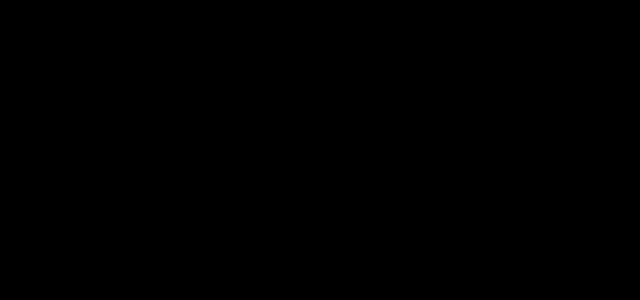
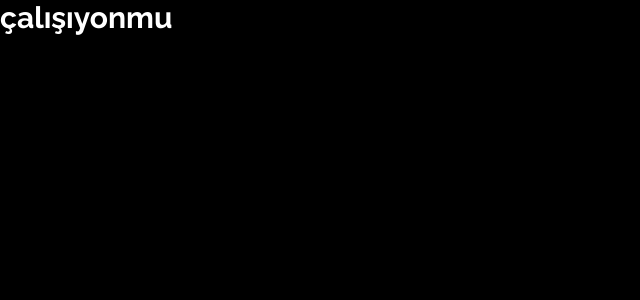
Before and after one commit to ulascan54/fylo-frontend, a Vue app: page / in a window 1280 px wide. Shown: the top 300 px of the page, without its empty margins (0-640 px from the left). Built offline with nearby package versions, Linux system fonts and the light colour scheme.

Commit message:
bütün yarımdcı componentler hazırlandı

```diff
--- a/index.html
+++ b/index.html
@@ -9,6 +9,7 @@
     <link href="https://fonts.googleapis.com/css2?family=Open+Sans:wght@400;700&family=Raleway:wght@400;700&display=swap" rel="stylesheet">
     <link href="https://fonts.googleapis.com/css2?family=Material+Icons"
       rel="stylesheet">
+      <link href="https://fonts.googleapis.com/css2?family=Material+Icons" rel="stylesheet">
     <title>Vite App</title>
   </head>
   <body>
--- a/src/App.vue
+++ b/src/App.vue
@@ -1,13 +1,19 @@
 <template>
     <div>
         <!-- <Button :text="'çalışıyonmu lan'" :size="'w-72 h-14'"/> -->
-        <!-- <Detail :position="'text-center'"  :size="'12px'">
+        <!-- <Detail :extra="'text-center'">
             <template #default >
                 Lorem ipsum dolor sit amet consectetur adipisicing elit. Tempore dolorum ipsum beatae, deserunt mollitia aut delectus exercitationem libero laboriosam odit saepe id provident temporibus. Autem repudiandae consectetur facilis laborum quidem.
             </template>
         </Detail> -->
         <!-- <Logo/> -->
-        <!-- <Link :text="'features'" /> -->
+        <!-- <Link :text="'features'" :link="''" /> -->
+        <!-- <LinkBlue :text="'See how fylo works'" :link="''"/> -->
+        <Title :extra="''">
+            <template #default>
+                çalışıyonmu
+            </template>
+        </Title>
     </div>
 </template>
 
--- a/src/assets/style.css
+++ b/src/assets/style.css
@@ -15,7 +15,20 @@
     .btn-blue {
       @apply rounded-full bg-gradient-to-r from-g-call-cyan to-g-call-blue font-bold ;
     }
-    .header-link{
+    .header-link,.link-blue {
       @apply opacity-75 cursor-pointer hover:opacity-100 hover:underline text-[0.75rem];
     }
+    .link-blue {
+      @apply hover:no-underline;
+    }
+    .link-blue div{
+      @apply  h-6 hover:border-b hover:border-white w-auto inline-block leading-6;
+    }
+    .link-blue span{
+      @apply text-[8px] rounded-full border px-[2px] leading-3  ml-1;
+    }
+    .title{
+      @apply font-bold text-3xl;
+      font-family: 'Raleway', sans-serif;
+    }
   }
--- a/src/components/ui/subs/appDetail.vue
+++ b/src/components/ui/subs/appDetail.vue
@@ -1,8 +1,8 @@
 <template>
-<p :class="`${position} text-[${size}]`">
+<p :class="`${extra} `">
     <slot/>
 </p>
 </template>
 <script setup>
-defineProps({position:String , size:String})
+defineProps({extra:String })
 </script>
--- a/src/components/ui/subs/appLinkBlue.vue
+++ b/src/components/ui/subs/appLinkBlue.vue
@@ -1,5 +1,13 @@
 <template>
-    <div>
-            button
-    </div>
+<router-link class="link-blue" :to="`/${link}`">
+<div>
+{{text}}
+<span class="material-icons ">
+chevron_right
+</span>
+</div>
+</router-link>
 </template>
+<script setup>
+defineProps({text:String,link:String})
+</script>
--- a/src/components/ui/subs/appTitle.vue
+++ b/src/components/ui/subs/appTitle.vue
@@ -1,5 +1,8 @@
 <template>
-    <div>
-            button
-    </div>
+<h2 :class="` title ${extra}`">
+    <slot />
+</h2>
 </template>
+<script setup>
+defineProps({extra:String })
+</script>
```
